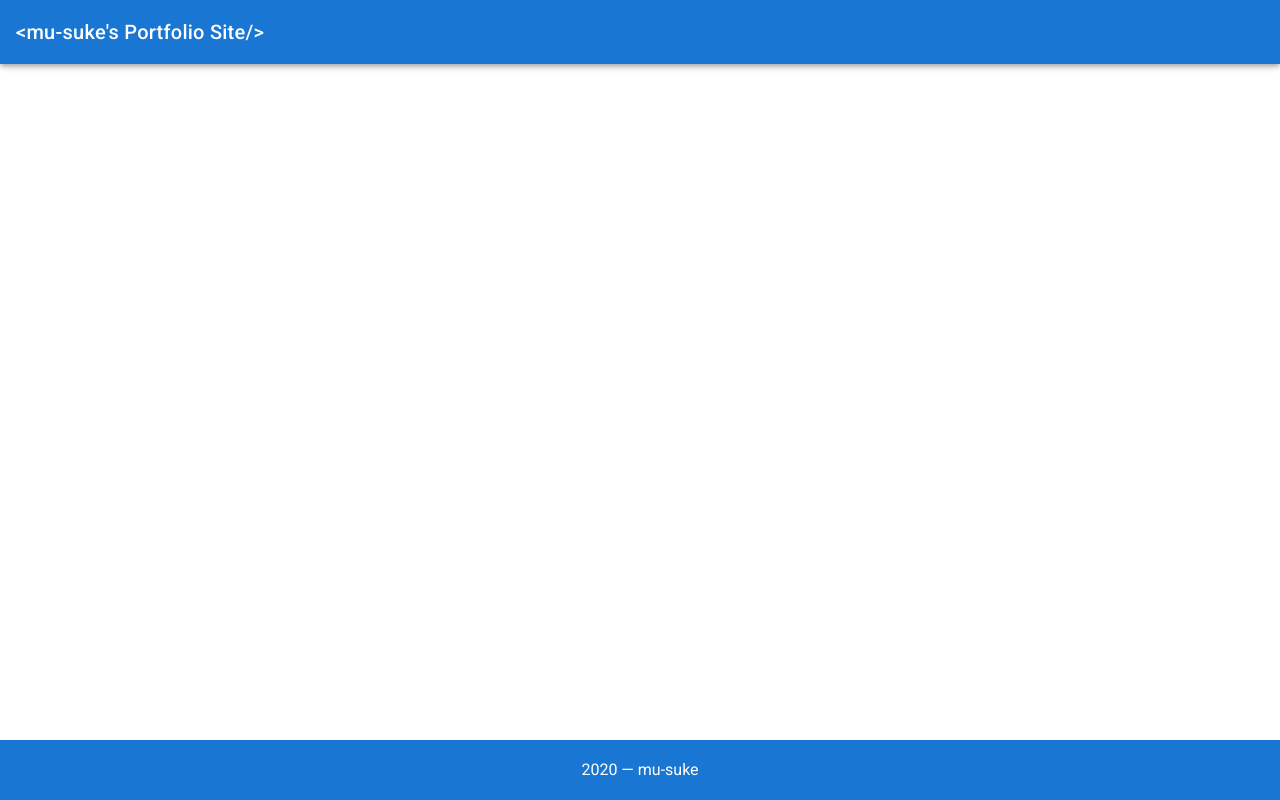
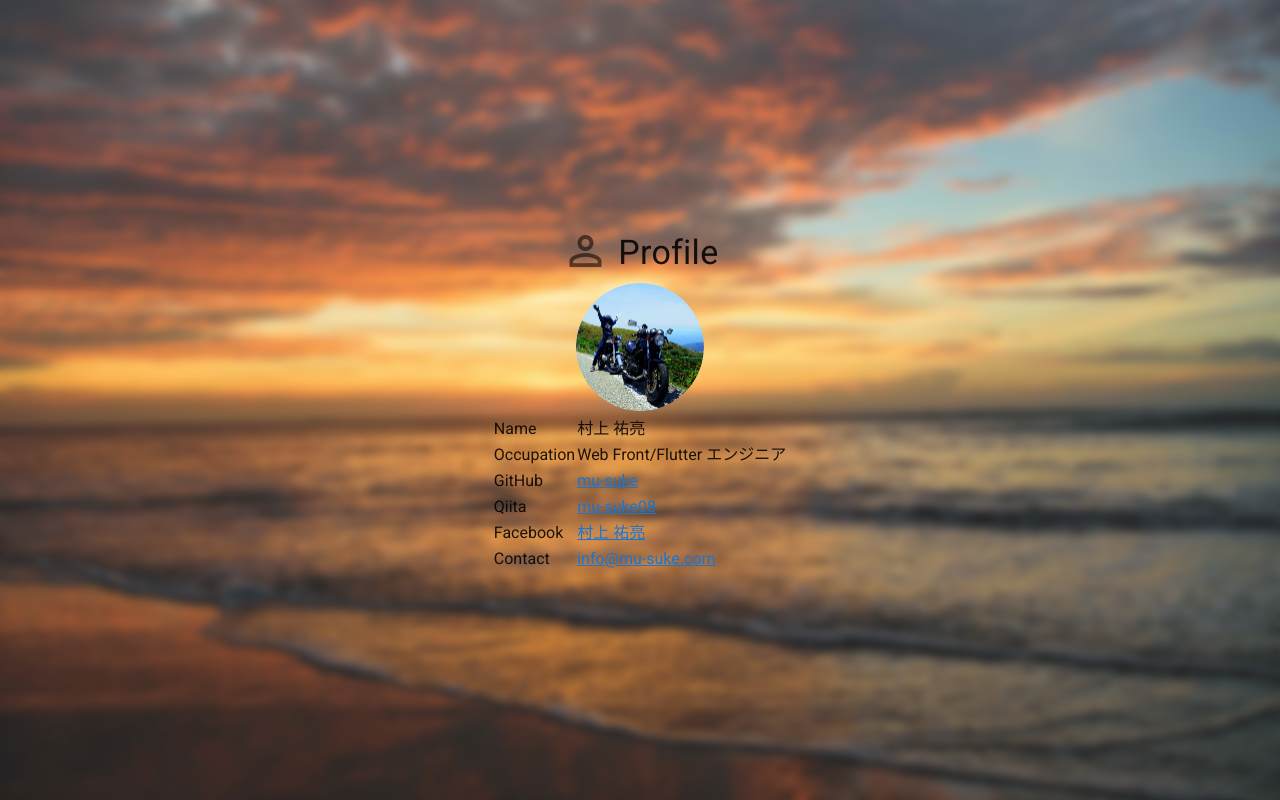
Before and after one commit to mu-suke/my-portfolio, a Nuxt app: page /about in a window 1280 px wide. Built offline with nearby package versions, Linux system fonts and the light colour scheme.

Commit message:
ポートフォリオサイト変更part1

```diff
--- a/layouts/default.vue
+++ b/layouts/default.vue
@@ -1,28 +1,14 @@
 <template>
   <v-app>
-    <v-app-bar
-      app
-      color="primary"
-      hide-on-scroll
+    <v-container
+      fill-height
+      fluid
+      class="bg"
     >
-      <v-toolbar-title>
-        <span class="headline white--text title">&lt;mu-suke's Portfolio Site/&gt;</span>
-      </v-toolbar-title>
-    </v-app-bar>
-    <v-content>
-      <nuxt />
-    </v-content>
-    <v-footer
-      app
-      absolute
-      color="primary"
-    >
-      <v-col
-        class="text-center white--text"
-      >
-        {{ new Date().getFullYear() }} — mu-suke
-      </v-col>
-    </v-footer>
+      <transition mode="out-in">
+        <nuxt class="mx-auto" />
+      </transition>
+    </v-container>
   </v-app>
 </template>
 
@@ -39,21 +25,33 @@ h1, h2, h3 {
   margin: 100px 0 30px;
   text-align: center;
 }
-.slide-left-enter {
-  transform: translateX(2000px);
+.v-enter-active, .v-leave-active {
+  transition: opacity 1s;
+}
+.v-enter, .v-leave-to {
   opacity: 0;
 }
-.slide-left-enter-active {
-  transition: all .3s linear;
+.bg {
+  background-image: url("~@/assets/bg.jpg");
+  background-position: center;
+  background-size: cover;
+  position: relative;
+  z-index: 0;
+  overflow: hidden;
 }
-.slide-left-leave-to {
-  transform: translateX(-2000px);
-  opacity: 0;
-}
-.slide-left-leave-active {
-  transition: all .3s linear;
-}
-.main {
-  background-color: lightskyblue;
+.bg:before{
+  content: '';
+  background: inherit;
+  -webkit-filter: blur(5px);
+  -moz-filter: blur(5px);
+  -o-filter: blur(5px);
+  -ms-filter: blur(5px);
+  filter: blur(5px);
+  position: absolute;
+  top: -5px;
+  left: -5px;
+  right: -5px;
+  bottom: -5px;
+  z-index: -1;
 }
 </style>
--- /dev/null
+++ b/pages/about.vue
@@ -0,0 +1,69 @@
+<template>
+  <section class="about">
+    <v-container>
+      <section-header icon="account-outline" title="Profile" />
+      <v-layout justify-center>
+        <v-col>
+          <v-row>
+            <v-avatar size="128" class="mx-auto">
+              <img
+                src="~/assets/profileIcon_.png"
+                alt="むーすけのアイコン"
+              >
+            </v-avatar>
+          </v-row>
+          <v-row class="mt-4">
+            <table class="mx-auto">
+              <tbody>
+                <tr>
+                  <td>Name</td>
+                  <td>村上 祐亮</td>
+                </tr>
+              </tbody>
+              <tbody>
+                <tr>
+                  <td>Occupation</td>
+                  <td>Web Front/Flutter エンジニア</td>
+                </tr>
+              </tbody>
+              <tbody>
+                <tr>
+                  <td>GitHub</td>
+                  <td><a href="https://github.com/mu-suke">mu-suke</a></td>
+                </tr>
+              </tbody>
+              <tbody>
+                <tr>
+                  <td>Qiita</td>
+                  <td><a href="https://qiita.com/mu-suke08">mu-suke08</a></td>
+                </tr>
+              </tbody>
+              <tbody>
+                <tr>
+                  <td>Facebook</td>
+                  <td><a href="https://www.facebook.com/yusuke.murakami.927">村上 祐亮</a></td>
+                </tr>
+              </tbody>
+              <tbody>
+                <tr>
+                  <td>Contact</td>
+                  <td><a href="mailto:info@mu-suke.com">info@mu-suke.com</a></td>
+                </tr>
+              </tbody>
+            </table>
+          </v-row>
+        </v-col>
+      </v-layout>
+    </v-container>
+  </section>
+</template>
+
+<script>
+import SectionHeader from '~/components/molecules/SectionHeader'
+
+export default {
+  components: {
+    SectionHeader
+  }
+}
+</script>
--- /dev/null
+++ b/pages/contact.vue
@@ -0,0 +1,25 @@
+<template>
+  <v-container fluid class="blue lighten-5">
+    <v-container class="px-0 pt-4 mt-4 text-center">
+      <div class="mx-auto pt-4">
+        <h3 class="display-1">
+          テキストテキストテキストテキストテキスト
+        </h3>
+      </div>
+      <div class="mx-auto pt-4" style="max-width:220px;">
+        <v-card elevation="4" class="my-4" style="border-radius:8px;">
+          <v-responsive :aspect-ratio="16/10">
+            <v-card-text>
+              hogehoge
+            </v-card-text>
+          </v-responsive>
+        </v-card>
+      </div>
+      <div class="mx-auto pt-4">
+        <p class="subtitle-1 grey--text text--darken-4 py-4">
+          テキストテキストテキストテキストテキストテキストテキストテキストテキストテキストテキストテキスト
+        </p>
+      </div>
+    </v-container>
+  </v-container>
+</template>
--- a/pages/index.vue
+++ b/pages/index.vue
@@ -1,50 +1,36 @@
 <template>
   <v-container
+    fill-height
     fluid
-    class="pa-0"
+    class="mx-auto"
   >
-    <v-parallax
-      dark
-      src="https://cdn.vuetifyjs.com/images/backgrounds/vbanner.jpg"
-    >
-      <v-row
-        align="center"
-        justify="center"
-      >
-        <v-col class="text-center" cols="12">
-          <h1 class="display-1 font-weight-thin mb-4">
-            Welcome to mu-suke's Portfolio Site!
-          </h1>
-          <h4 class="subheading">
-            Ha Ha Ha!
-          </h4>
-        </v-col>
-      </v-row>
-    </v-parallax>
-    <!-- <particle /> -->
-    <v-col
-      xs="8"
-      sm="8"
-      lg="8"
-      class="mx-auto"
-    >
-      <my-profile />
-      <my-skills />
-    </v-col>
+    <div class="text-center py-4 mb-4">
+      <v-btn color="white" large>
+        <nuxt-link to="about">
+          About
+        </nuxt-link>
+      </v-btn>
+    </div>
+    <div class="text-center py-4 mb-4">
+      <v-btn color="white" large>
+        <nuxt-link to="work">
+          Work
+        </nuxt-link>
+      </v-btn>
+    </div>
+    <div class="text-center py-4 mb-4">
+      <v-btn color="white" large>
+        <nuxt-link to="contact">
+          Contact
+        </nuxt-link>
+      </v-btn>
+    </div>
   </v-container>
 </template>
 
 <script>
-// import Particle from '~/components/organisms/Particle'
-import MyProfile from '~/components/organisms/MyProfile.vue'
-import MySkills from '~/components/organisms/MySkills'
 
 export default {
-  transition: 'slide-left',
-  components: {
-    // Particle,
-    MyProfile,
-    MySkills
-  }
+  transition: 'out-in'
 }
 </script>
--- /dev/null
+++ b/pages/work.vue
@@ -0,0 +1,25 @@
+<template>
+  <v-container fluid class="blue lighten-5">
+    <v-container class="px-0 pt-4 mt-4 text-center">
+      <div class="mx-auto pt-4">
+        <h3 class="display-1">
+          テキストテキストテキストテキストテキスト
+        </h3>
+      </div>
+      <div class="mx-auto pt-4" style="max-width:220px;">
+        <v-card elevation="4" class="my-4" style="border-radius:8px;">
+          <v-responsive :aspect-ratio="16/10">
+            <v-card-text>
+              hogehoge
+            </v-card-text>
+          </v-responsive>
+        </v-card>
+      </div>
+      <div class="mx-auto pt-4">
+        <p class="subtitle-1 grey--text text--darken-4 py-4">
+          テキストテキストテキストテキストテキストテキストテキストテキストテキストテキストテキストテキスト
+        </p>
+      </div>
+    </v-container>
+  </v-container>
+</template>
```
Also changed, not shown: assets/bg.jpg (added).
